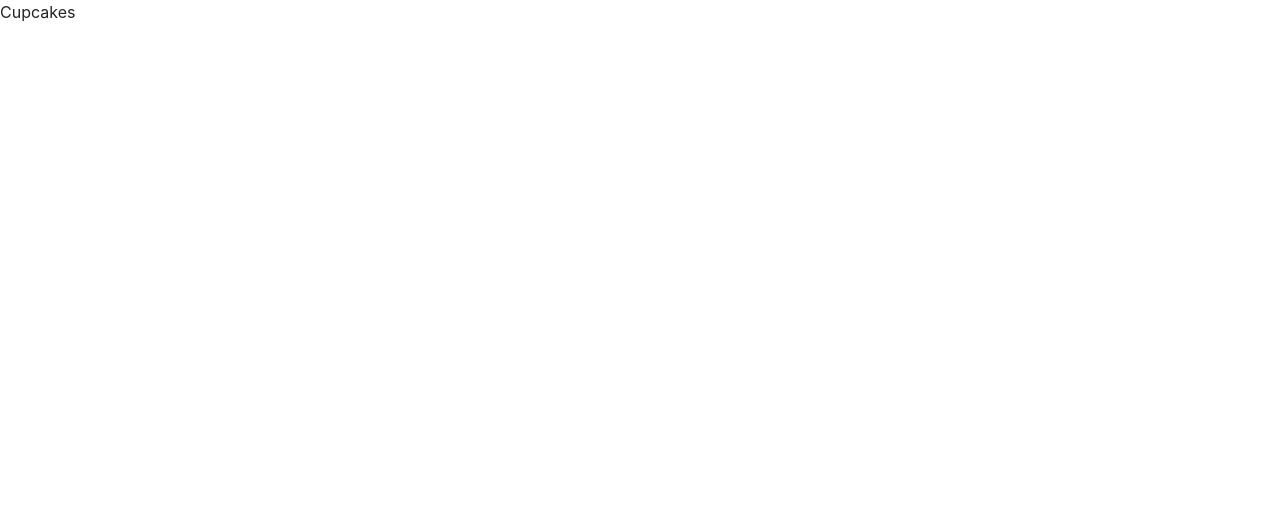
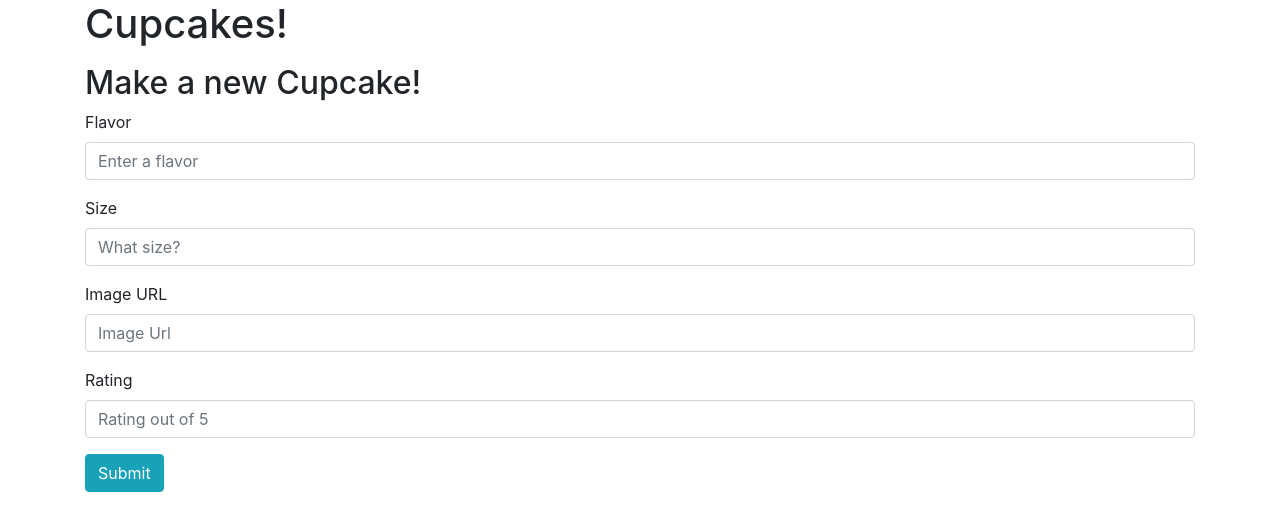
Before and after one commit to khagerman/CupcakeAPIFlask, a Flask app: page / in a window 1280 px wide. Before the commit the part shown is almost empty. Shown: the top 531 px of the page. Run offline with Flask 2, Linux system fonts and the light colour scheme; data that the repository does not hold is empty; some libraries are stand-ins or nearby versions.

Commit message:
completed frontend

```diff
--- a/app.py
+++ b/app.py
@@ -4,9 +4,10 @@ from flask import Flask, request, jsonify, render_template
 from models import db, connect_db, Cupcake
 
 app = Flask(__name__)
+app.config["SECRET_KEY"] = "the quick brown fox jumps over the lazy  dog"
 app.config["SQLALCHEMY_DATABASE_URI"] = "postgresql:///cupcake_db"
 app.config["SQLALCHEMY_TRACK_MODIFICATIONS"] = False
-app.config["SQLALCHEMY_ECHO"] = True
+app.config["SECRET_KEY"] = "the quick brown fox jumps over the lazy  dog"
 
 connect_db(app)
 
@@ -50,9 +51,11 @@ def create_cupcake():
     flavor = request.json["flavor"]
     size = request.json["size"]
     rating = request.json["rating"]
-    image = request.json["image"] or None
+    # image = request.json["image"] or None
 
-    new_cupcake = Cupcake(flavor=flavor, size=size, rating=rating, image=image)
+    new_cupcake = Cupcake(
+        flavor=flavor, size=size, rating=rating, image=request.json["image"] or None
+    )
 
     db.session.add(new_cupcake)
     db.session.commit()
--- /dev/null
+++ b/static/app.js
@@ -0,0 +1,50 @@
+const BASE_URL = "http://127.0.0.1:5000/api";
+
+function showCupcakes(cupcake) {
+  return `
+<div data-id=${cupcake.id}>
+<li>Flavor:<b>${cupcake.flavor}</b>
+<ul>
+      <li>Size: ${cupcake.size}</li>
+      <li>${cupcake.rating}/5.0</li>
+    </ul>
+</li>
+<img class="img-thumbnail" width="100" height="110""
+            src="${cupcake.image}">
+
+
+<button class="delete btn btn-danger btn-sm">X</button>`;
+}
+async function getCupcakes() {
+  const res = await axios.get(`${BASE_URL}/cupcakes`);
+  for (cupcake of res.data.cupcakes) {
+    let newCupcake = showCupcakes(cupcake);
+    $("#cupcakelist").append(newCupcake);
+  }
+}
+
+$("#newcupcake").on("submit", async function (e) {
+  e.preventDefault();
+  let flavor = $("#flavor").val();
+  let rating = $("#rating").val();
+  let size = $("#size").val();
+  let image = $("#image").val();
+  const newCupcake = await axios.post(`${BASE_URL}/cupcakes`, {
+    flavor,
+    rating,
+    size,
+    image,
+  });
+  let addNewCupcake = showCupcakes(newCupcake.data.cupcake);
+  $("#cupcakelist").append(addNewCupcake);
+  $("#newcupcake").trigger("reset");
+});
+$("#cupcakelist").on("click", ".delete", async function (e) {
+  e.preventDefault();
+  let deleteCupcake = $(e.target).closest("div");
+  let id = deleteCupcake.attr("data-id");
+  await axios.delete(`${BASE_URL}/cupcakes/${id}`);
+  deleteCupcake.remove();
+});
+
+$(getCupcakes);
--- a/templates/index.html
+++ b/templates/index.html
@@ -5,11 +5,42 @@
     <meta charset="UTF-8">
     <meta http-equiv="X-UA-Compatible" content="IE=edge">
     <meta name="viewport" content="width=device-width, initial-scale=1.0">
-    <link href="https://stackpath.bootstrapcdn.com/bootstrap/4.4.1/css/bootstrap.min.css" rel="stylesheet"
-        integrity="sha384-Vkoo8x4CGsO3+Hhxv8T/Q5PaXtkKtu6ug5TOeNV6gBiFeWPGFN9MuhOf23Q9Ifjh" <title>Cupcakes</title>
+    <link rel="stylesheet" href="https://stackpath.bootstrapcdn.com/bootstrap/4.4.1/css/bootstrap.min.css"
+        integrity="sha384-Vkoo8x4CGsO3+Hhxv8T/Q5PaXtkKtu6ug5TOeNV6gBiFeWPGFN9MuhOf23Q9Ifjh" crossorigin="anonymous">
+    <title>Cupcakes</title>
 </head>
 
 <body>
+    <div class="container">
+        <h1>Cupcakes!</h1>
+        <ul id="cupcakelist">
+
+        </ul>
+        <h2>Make a new Cupcake!</h2>
+        <form id="newcupcake">
+            <div class="form-group">
+                <label for="flavor">Flavor</label>
+                <input type="text" class="form-control" id="flavor" placeholder="Enter a flavor" required>
+            </div>
+            <div class="form-group">
+                <label for="size">Size</label>
+                <input type="text" class="form-control" id="size" placeholder="What size?" required>
+            </div>
+            <div class="form-group">
+                <label for="image">Image URL</label>
+                <input type="url" class="form-control" id="image" placeholder="Image Url">
+            </div>
+            <div class="form-group">
+                <label for="rating">Rating</label>
+                <input type="number" step="0.1" class="form-control" id="rating" placeholder="Rating out of 5" min="0"
+                    max="5.0" required>
+            </div>
+            <button id="submitCupcake" class="btn btn-info">Submit</button>
+        </form>
+    </div>
+    <script src="https://unpkg.com/jquery"></script>
+    <script src="https://unpkg.com/axios/dist/axios.js"></script>
+    <script src="/static/app.js"></script>
 
 </body>
 
```
